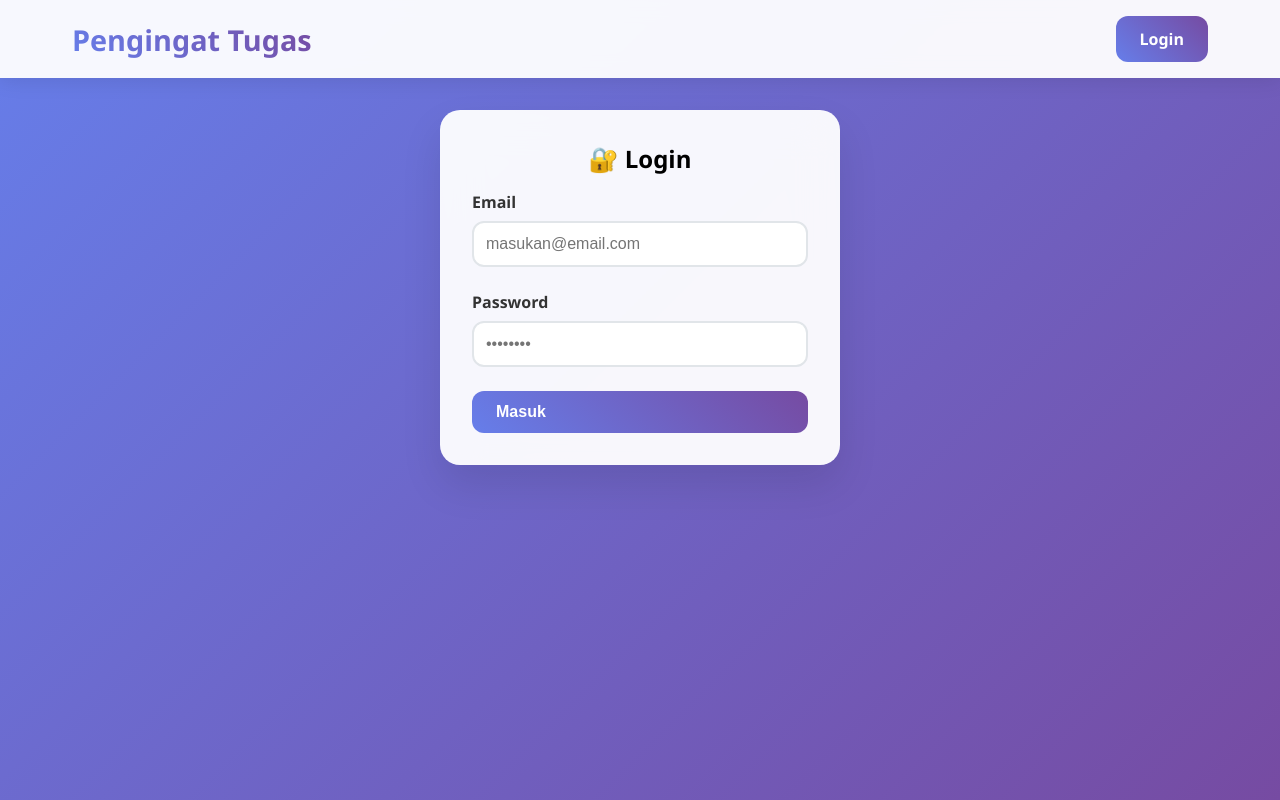
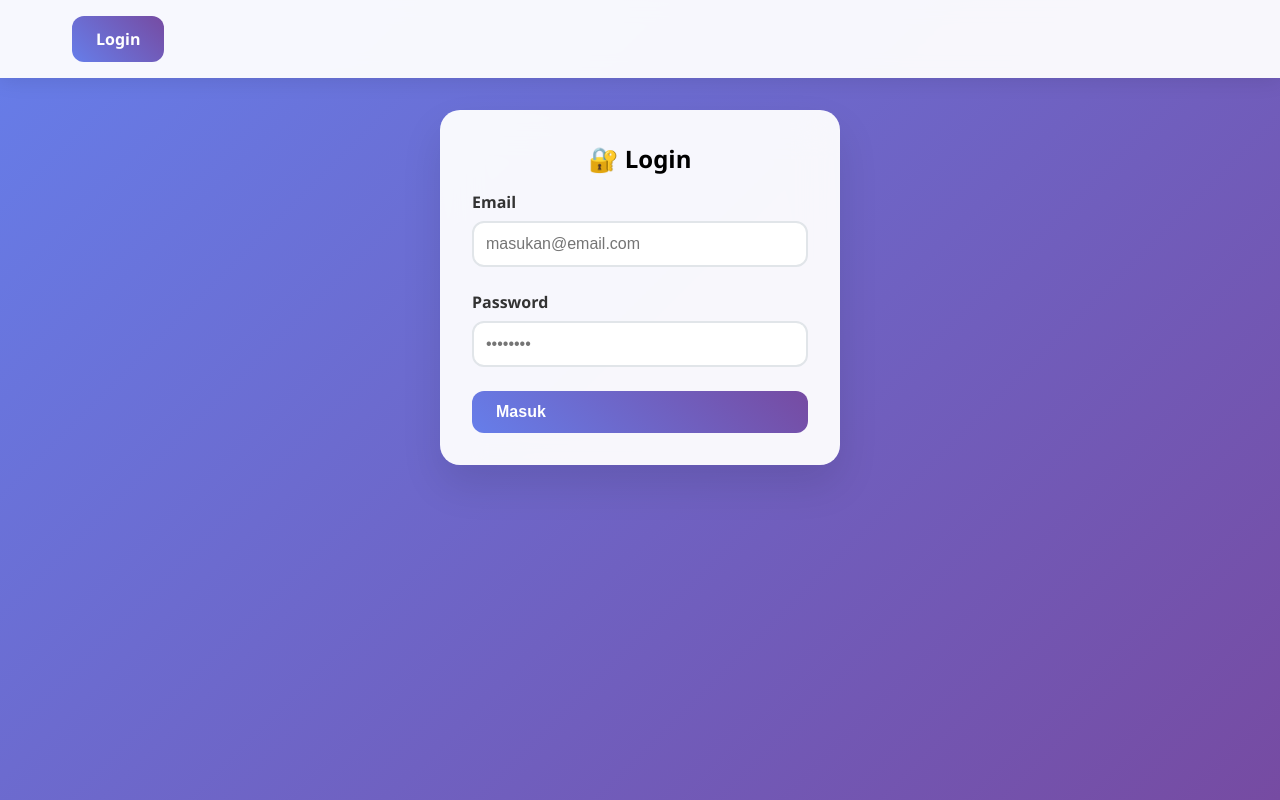
Before and after one commit to rohmatwardiatul06-dotcom/pengingat-tugas, a React (Create React App) app: page /login in a window 1280 px wide. Built offline with nearby package versions, Linux system fonts and the light colour scheme.

Commit message:
remove logo link from Navbar component

```diff
--- a/src/components/Navbar.jsx
+++ b/src/components/Navbar.jsx
@@ -11,7 +11,6 @@ const Navbar = ({ isLoggedIn, onLogout }) => {
   return (
     <nav className="navbar">
       <div className="nav-container">
-        <Link to="/" className="logo">Pengingat Tugas</Link>
 
         {isLoggedIn ? (
           <div className="nav-links">
```
